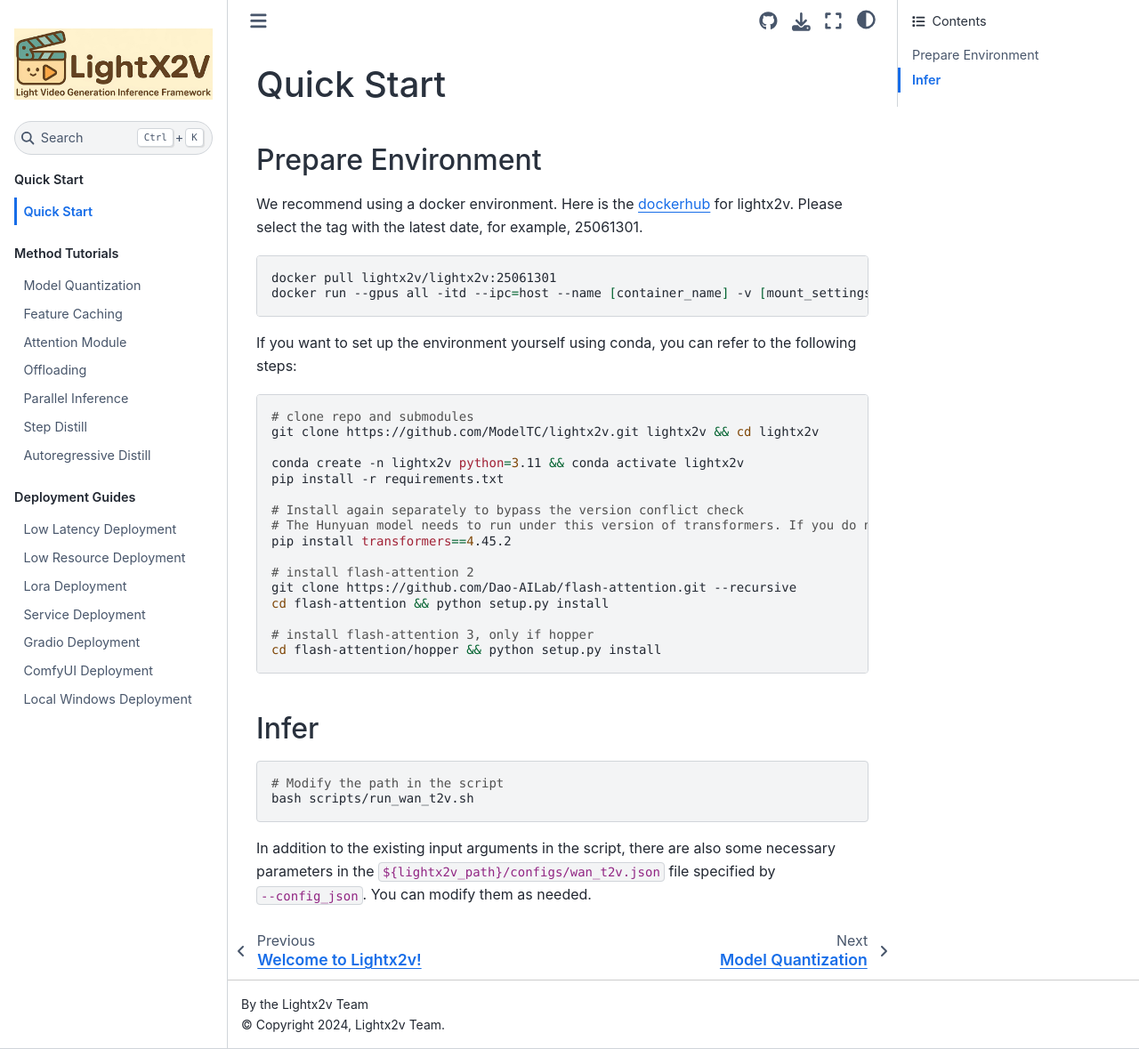
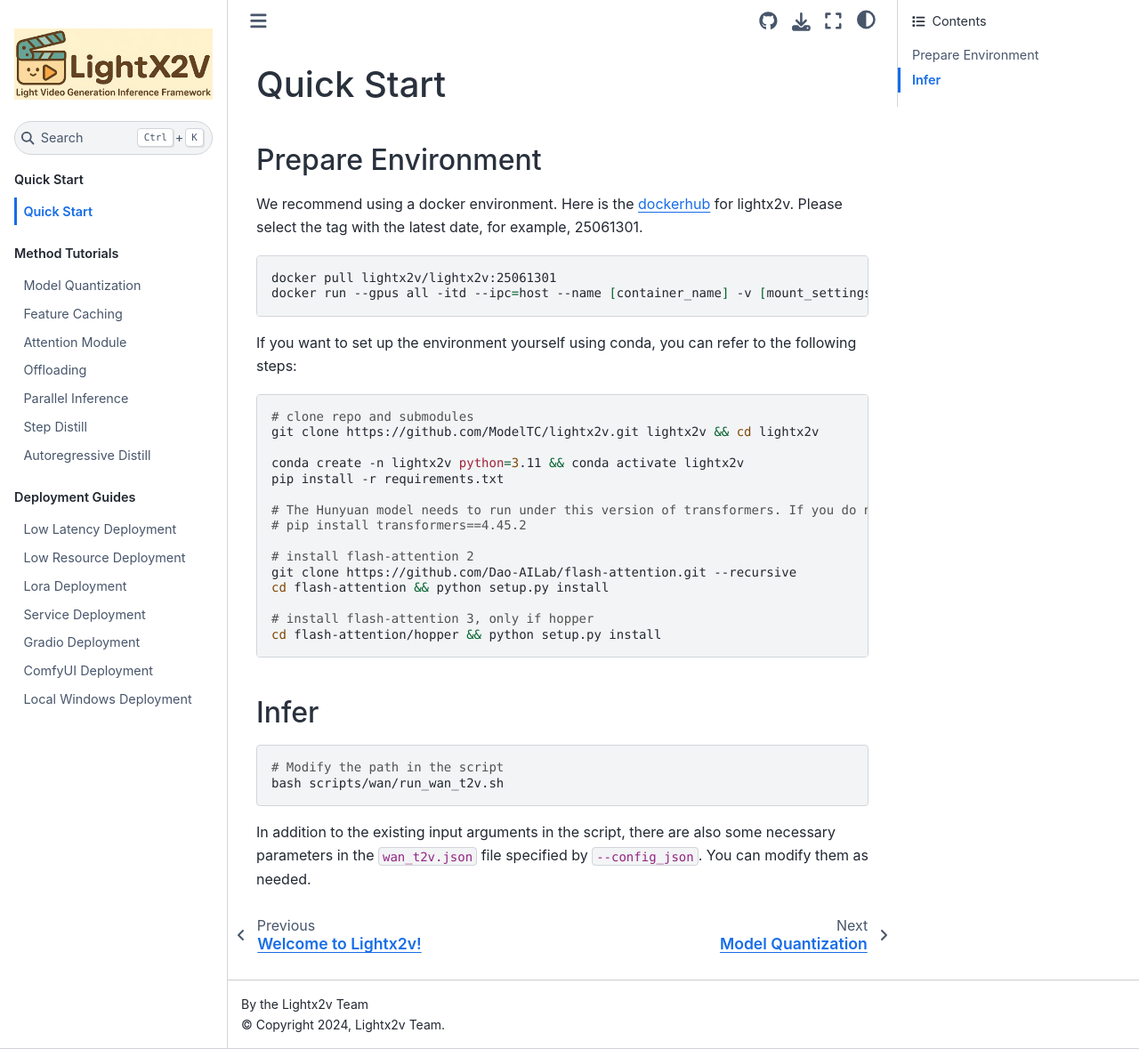
Before and after one commit to olek-soft-engineer/LightX2V, a Sphinx documentation site: the page built from docs/EN/source/getting_started/quickstart.md, in a window 1280 px wide and 1179 px high. Shown: the whole window at 89% size. Built offline with Sphinx 7.4.7 and the Sphinx Book theme 1.1.4, drawn with Linux system fonts in a browser that asks for light colours.

Commit message:
update doc

````diff
--- a/docs/EN/source/getting_started/quickstart.md
+++ b/docs/EN/source/getting_started/quickstart.md
@@ -18,9 +18,8 @@ git clone https://github.com/ModelTC/lightx2v.git lightx2v && cd lightx2v
 conda create -n lightx2v python=3.11 && conda activate lightx2v
 pip install -r requirements.txt
 
-# Install again separately to bypass the version conflict check
 # The Hunyuan model needs to run under this version of transformers. If you do not need to run the Hunyuan model, you can ignore this step.
-pip install transformers==4.45.2
+# pip install transformers==4.45.2
 
 # install flash-attention 2
 git clone https://github.com/Dao-AILab/flash-attention.git --recursive
@@ -34,7 +33,7 @@ cd flash-attention/hopper && python setup.py install
 
 ```shell
 # Modify the path in the script
-bash scripts/run_wan_t2v.sh
+bash scripts/wan/run_wan_t2v.sh
 ```
 
-In addition to the existing input arguments in the script, there are also some necessary parameters in the `${lightx2v_path}/configs/wan_t2v.json` file specified by `--config_json`. You can modify them as needed.
+In addition to the existing input arguments in the script, there are also some necessary parameters in the `wan_t2v.json` file specified by `--config_json`. You can modify them as needed.
````
Also changed, not shown: docs/EN/source/index.rst (+0 -7 lines), docs/ZH_CN/source/getting_started/quickstart.md (+3 -4 lines), docs/ZH_CN/source/index.rst (+0 -7 lines).
